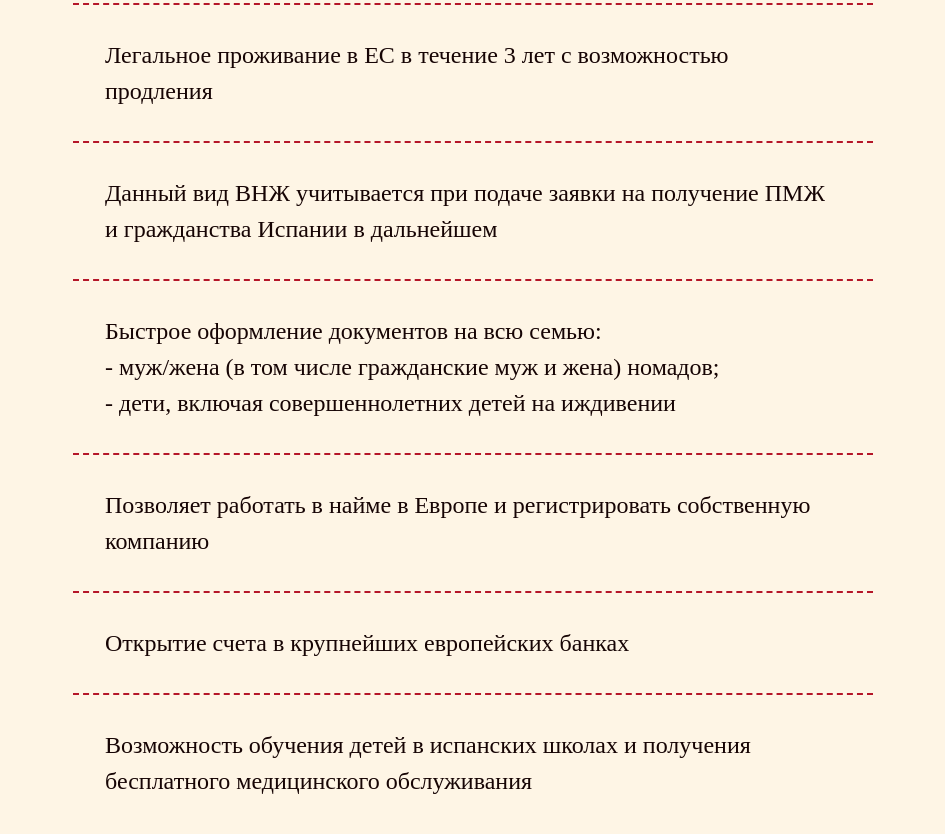
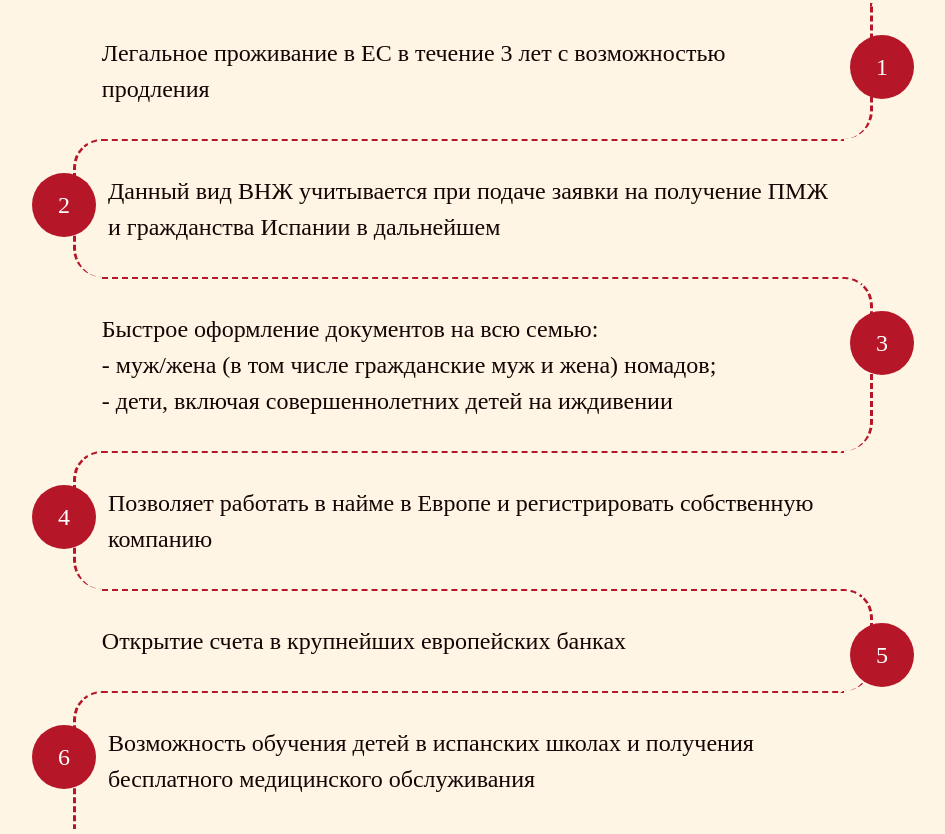
Before and after one commit to FayaAkh/Immigration-services-landing, a plain HTML site: page index.html in a window 1280 px wide. Shown: the part 2578-3412 px from the top of the page, without its empty margins (167-1112 px from the left). Drawn offline with nearby package versions, Linux system fonts and the light colour scheme; a web font is replaced by a local one.

Commit message:
fix numbers

```diff
--- a/Assets/style/GlobalStyle/style.scss
+++ b/Assets/style/GlobalStyle/style.scss
@@ -216,47 +216,83 @@
   width: 100%;
   background-color: #f4b54723;
   margin-top: 6.5rem;
-  @media (max-width: $breakpoint_md) {
-    margin-top: 4rem;
-    padding: 0 3rem 1rem 3rem;
-  }
-  @media (max-width: $breakpoint_sm) {
-    margin-top: 2rem;
-  }
   .container-benefits_title {
     @include text(2.5rem, 800);
     padding-top: 5rem;
     margin: 3rem;
-    @media (max-width: $breakpoint_md) {
-      @include text(2rem, 800);
-      padding-top: 3rem;
-      margin: 2rem;
-    }
-    @media (max-width: $breakpoint_sm) {
-      @include text(1.5rem, 700);
-      padding-top: 2rem;
-      margin: 1.5rem;
-    }
   }
   .benefits {
     max-width: 50rem;
     width: 100%;
     margin: auto;
+    @media (max-width: $breakpoint_md) {
+      padding: 3.5rem;
     }
     .benefits_list {
       border-top: 2px dashed;
-    border-color: #b51628;
+      border-color: #b51628 !important;
       margin: 0;
       padding: 2rem;
       counter-increment: section;
       position: relative;
       @include text(1.5rem, 400);
-    @media (max-width: $breakpoint_sm) {
-      @include text(1rem, 400);
+    }
+
+    .benefits_list:nth-child(even):before {
+      content: counter(section);
+      right: 100%;
+      margin-right: -1.25rem;
+      position: absolute;
+      border-radius: 50%;
+      padding: .9rem;
+      height: 4rem;
+      width: 4rem;
+      background-color: #b51628;
+      text-align: center;
+      color: white;
+    }
+
+    .benefits_list:nth-child(odd):before {
+      content: counter(section);
+      left: 100%;
+      margin-left: -1.25rem;
+      position: absolute;
+      border-radius: 50%;
+      padding: .9rem;
+      height: 4rem;
+      width: 4rem;
+      background-color: #b51628;
+      text-align: center;
+      color: white;
+    }
+    .benefits_list:nth-child(even) {
+      border-left: 0.2rem dashed;
+      border-top-left-radius: 1.8rem;
+      border-bottom-left-radius: 1.8rem;
+      margin-right: 1.8rem;
+      padding-right: 0;
+    }
+
+    .benefits_list:nth-child(odd) {
+      border-right: 0.2rem dashed;
+      border-top-right-radius: 1.8rem;
+      border-bottom-right-radius: 1.8rem;
+      margin-left: 1.8rem;
+      padding-left: 0;
+    }
+
+    .benefits_list:first-child {
+      border-top: 0;
+      border-top-right-radius: 0;
+      border-top-left-radius: 0;
+    }
+
+    .benefits_list:last-child {
+      border-bottom-right-radius: 0;
+      border-bottom-left-radius: 0;
     }
   }
 }
-
 .requirements{
   width: 100%;
   padding: 3rem;
```
Also changed, not shown: Assets/style/GlobalStyle/style.css, 1 other file. Lines whose indentation alone changed are shown as unchanged.
